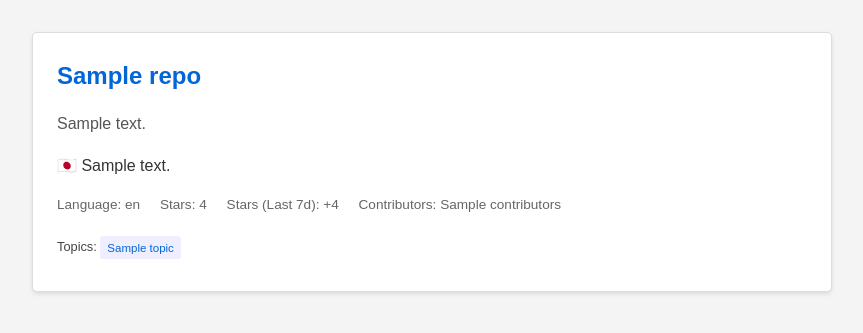
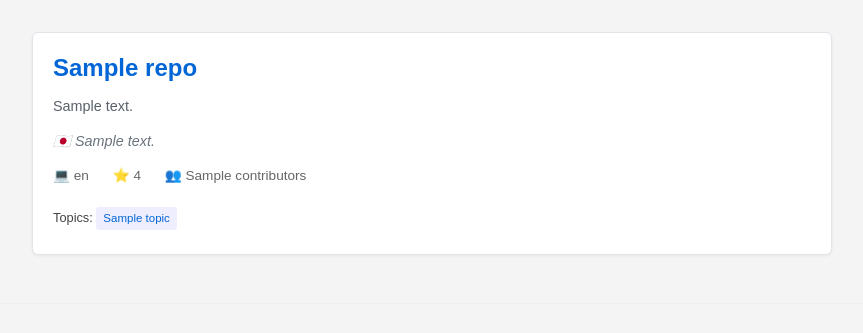
Before and after one commit to tkys/github-alt-trends, a Python web app: template templates/index.html.j2 in a window 1280 px wide. Shown: the part 162-495 px from the top of the page, without its empty margins (208-1071 px from the left). Run offline with Jinja, Linux system fonts and the light colour scheme; the template is opened without the code that fills it: most values are stand-ins (such as "Sample title", 1, 10 or a date in 2020).

Commit message:
Implement feedback: Improve filtering, UI, and add translation

```diff
--- a/docs/style.css
+++ b/docs/style.css
@@ -43,11 +43,16 @@ main {
 
 .repo-item {
     background: #fff;
-    border: 1px solid #ddd;
-    margin-bottom: 1.5rem;
-    padding: 1.5rem;
-    border-radius: 5px;
-    box-shadow: 0 2px 4px rgba(0,0,0,0.1);
+    border: 1px solid #e1e4e8; /* Lighter border */
+    margin-bottom: 1rem; /* Slightly smaller margin */
+    padding: 1rem 1.25rem; /* Adjust padding */
+    border-radius: 6px; /* Slightly more rounded */
+    box-shadow: 0 1px 3px rgba(0,0,0,0.06); /* Softer shadow */
+    transition: box-shadow 0.2s ease-in-out; /* Add hover effect */
+}
+
+.repo-item:hover {
+    box-shadow: 0 3px 8px rgba(0,0,0,0.1); /* Slightly raise on hover */
 }
 
 .repo-item h2 {
@@ -64,9 +69,18 @@ main {
     text-decoration: underline;
 }
 
-.repo-item .description {
-    margin-bottom: 1rem;
-    color: #555;
+.repo-item .description,
+.repo-item .description-ja { /* Apply to both descriptions */
+    margin-top: 0.5rem; /* Space between title and description */
+    margin-bottom: 0.75rem; /* Space below description */
+    color: #586069; /* GitHub's secondary text color */
+    font-size: 0.9rem;
+}
+
+.repo-item .description-ja {
+    margin-top: 0.25rem; /* Less space above Japanese translation */
+    font-style: italic;
+    color: #6a737d; /* Slightly lighter */
 }
 
 .repo-item .meta {
@@ -75,9 +89,16 @@ main {
 }
 
 .repo-item .meta span {
-    margin-right: 1rem;
-    display: inline-block; /* Ensure spacing */
-    margin-bottom: 0.5rem; /* Add some bottom margin for spacing */
+    margin-right: 1.25rem; /* Increase spacing between meta items */
+    display: inline-flex; /* Use flex for icon alignment */
+    align-items: center; /* Vertically align icon and text */
+    margin-bottom: 0.5rem;
+}
+
+/* Add specific margin for icons if needed, or adjust span margin */
+.repo-item .meta span svg, /* If using SVG icons */
+.repo-item .meta span::before { /* If using pseudo-elements or emoji */
+    margin-right: 0.3em; /* Space between icon and text */
 }
 
 .repo-item .topics {
--- a/templates/index.html.j2
+++ b/templates/index.html.j2
@@ -24,10 +24,10 @@
                         <p class="description-ja">🇯🇵 {{ repo.description_ja }}</p>
                         {% endif %}
                         <div class="meta">
-                            <span class="language">Language: {{ repo.language or 'N/A' }}</span>
-                            <span class="stars">Stars: {{ repo.stars }}</span>
-                            <span class="stars-growth">Stars (Last 7d): +{{ repo.stars_last_7_days }}</span>
-                            <span class="contributors">Contributors: {{ repo.contributors }}</span>
+                            <span class="language">💻 {{ repo.language or 'N/A' }}</span>
+                            <span class="stars">⭐ {{ repo.stars }}</span>
+                            <!-- <span class="stars-growth">📈 +{{ repo.stars_last_7_days }}</span>  Placeholder, so commented out -->
+                            <span class="contributors">👥 {{ repo.contributors }}</span>
                             {% if repo.topics %}
                             <div class="topics">
                                 Topics:
```
Also changed, not shown: main.py (+4 -3 lines).
